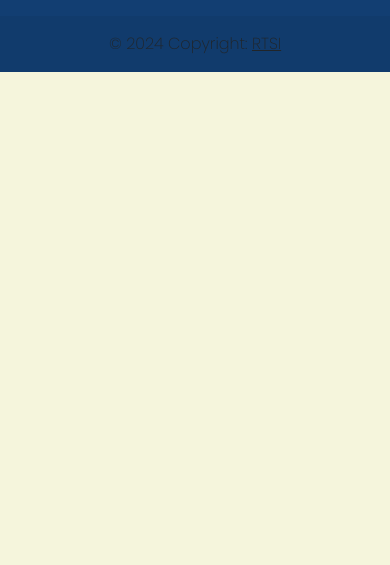
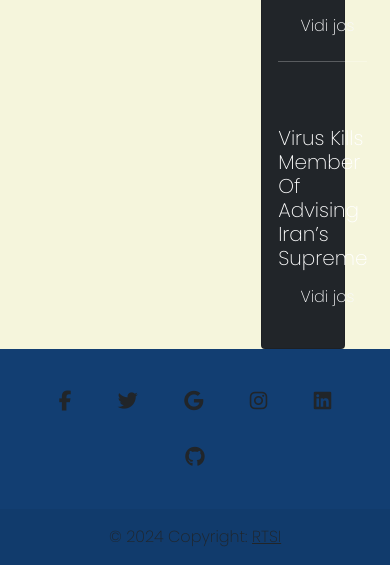
Before and after one commit to daniloradosavljevic/PISIBP-Projekat, a Flask app: page / in a window 390 px wide; the page is wider, and only the part inside the window is pictured. Shown: the part 772-1337 px from the top of that part. Before the commit the page ends 844 px from the top of that part, so only its background shows below. Run offline with Flask 3, Linux system fonts and the light colour scheme; some libraries are stand-ins or nearby versions.

Commit message:
Uradjen index.html i popravljen footer

```diff
--- a/templates/base.html
+++ b/templates/base.html
@@ -16,14 +16,14 @@
     <title>Novosti Srbija</title>
 </head>
 
-<body style="background-color: #f5f5dc;">
+<body class="d-flex flex-column min-vh-100" style="background-color: #f5f5dc;">
     <!-- Navbar -->
     <nav class="navbar navbar-expand-md navbar-light" style="background-color: #123e72;">
         <div class="container-sm">
             <a href="" class="navbar-brand">
                 <img src="" alt="" width="130" height="50">
             </a>
-            <button class="navbar-toggler" type="button" data-bs-toggle="collapse" data-bs-target="#main-nav" aria-controls="main-nav" aria-expanded="false" aria-label="Toggle navigation">
+            <button class="navbar-toggler" type="button" aria-controls="main-nav" aria-expanded="false" aria-label="Toggle navigation">
             <span class="navbar-toggler-icon"></span>
         </button>
             <div class="collapse navbar-collapse justify-content-end align-center" id="main-nav">
@@ -49,7 +49,7 @@
     </nav>
     {% block body %} {% endblock %}
     <!--Footer-->
-    <footer class="text-center bg-body-tertiary fixed-bottom" style="background-color:#123e72 ;">
+    <footer class="text-center mt-auto" style="background-color:#123e72 ;">
         <div class="container pt-4">
           <section class="mb-4">
             <a data-mdb-ripple-init class="btn btn-link btn-floating btn-lg text-body m-1" href="https://www.facebook.com" role="button" data-mdb-ripple-color="#123e72"><i class="fab fa-facebook-f"></i></a>
@@ -66,7 +66,6 @@
         </div>
       </footer>
 
-
     <!-- Bootstrap JS bundle with Popper.js -->
     <script src="https://cdn.jsdelivr.net/npm/bootstrap@5.0.2/dist/js/bootstrap.bundle.min.js" integrity="sha384-MrcW6ZMFYlzcLA8Nl+NtUVF0sA7MsXsP1UyJoMp4YLEuNSfAP+JcXn/tWtIaxVXM" crossorigin="anonymous"></script>
 </body>
--- a/templates/index.html
+++ b/templates/index.html
@@ -4,10 +4,59 @@
 </br>
 </br>
 </br>
-<div align="center">
-    <div align="center" class="border">
-        <div class="header">
-            <h1 class="word">Index</h1>
+<div class="container">
+            <div class="row d-lg-none d-xl-block">
+                <div class="col-1"></div>
+                <div class="col-10">
+                    <div class="row">
+                        <div class="col-8">
+                            <div class="bg-image rounded" style="background-image: url('https://mdbcdn.b-cdn.net/img/new/slides/041.webp'); height: 557px; width: 600px;">
+                            <div class="mask" style="background-color: rgba(0, 0, 0, 0.6);">
+                              <div class="d-flex">
+                                  <h1 class="text-light">Naziv vesti</h1>
+                              </div>
+                            </div>
+                          </div>
+                        </div>
+                        <div class="col-4 stretch-card grid-margin">
+                                <div class="card bg-dark text-white">
+                                  <div class="card-body">
+                                    <h2>Latest news</h2>
+                                    <div class="d-flex border-bottom-blue pt-3 pb-4 align-items-center justify-content-between">
+                                      <div class="pr-3">
+                                        <h5>Virus Kills Member Of Advising Iran’s Supreme</h5>
+                                        <div class="fs-12">
+                                            <p align="right"><a href="#link" class="btn text-light" role="button">Vidi jos</a></p>
+                                          <hr>
+                                        </div>
+                                      </div>
+                                    </div>
+                                    <div class="d-flex border-bottom-blue pb-4 pt-4 align-items-center justify-content-between">
+                                      <div class="pr-3">
+                                        <h5>Virus Kills Member Of Advising Iran’s Supreme</h5>
+                                        <div class="fs-12 align-">
+                                            <p align="right"><a href="#link" class="btn text-light" role="button">Vidi jos</a></p>
+                                          <hr>
+                                        </div>
+                                      </div>
+                                    </div>
+                                    <div class="d-flex pt-4 align-items-center justify-content-between">
+                                      <div class="pr-3">
+                                        <h5>Virus Kills Member Of Advising Iran’s Supreme</h5>
+                                        <div class="fs-12">
+                                            <p align="right"><a href="#link" class="btn text-light" role="button">Vidi jos</a></p>
+                                        </div>
+                                      </div>
+                                    </div>
+                                  </div>
+                                </div>
+                              </div>
+                        </div>
+
+                <div class="col-1"></div>
+              </div>
+
+
             {% if ulogovan == True %}
         </div>
         </br>
@@ -25,5 +74,6 @@
         {% endif %}
     </div>
 </div>
+</div>
 
 {% endblock %}
```
